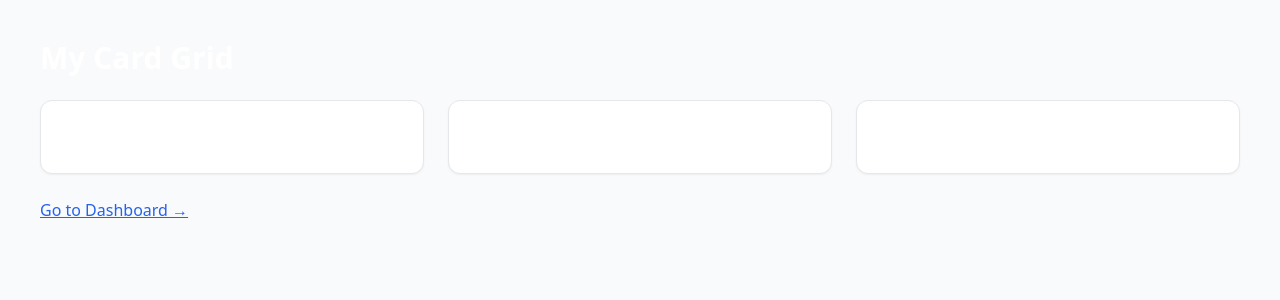
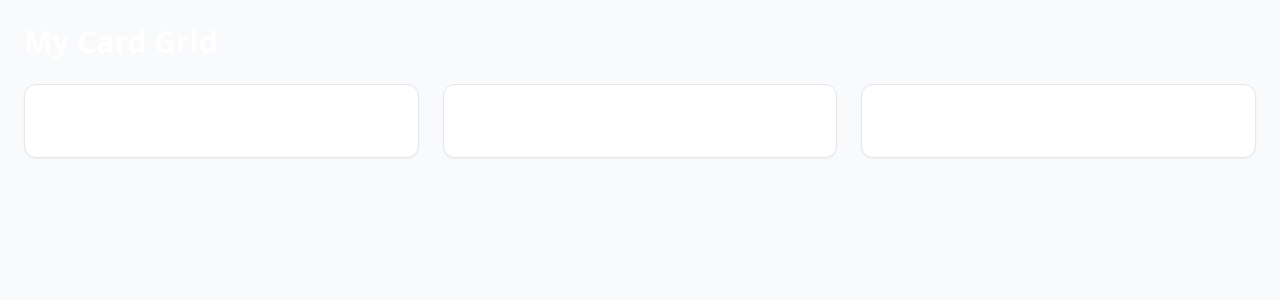
Before and after one commit to BoogieBoogatti/Luminar-Genesis, a Next.js app: page / in a window 1280 px wide. Shown: the top 300 px of the page. Built offline with nearby package versions, Linux system fonts and the light colour scheme.

Commit message:
Update page.tsx

```diff
--- a/app/page.tsx
+++ b/app/page.tsx
@@ -1,6 +1,6 @@
 export default function Home() {
   return (
-    <main className="min-h-screen bg-gray-50 p-6 md:p-10">
+    <main className="min-h-screen bg-gray-50 p-6">
       <div className="mx-auto max-w-7xl">
         <h1 className="text-3xl font-bold mb-6">My Card Grid</h1>
         <div className="grid grid-cols-1 md:grid-cols-3 gap-6">
@@ -14,9 +14,6 @@ export default function Home() {
             Third card content goes here.
           </div>
         </div>
-        <a href="/dashboard" className="mt-6 inline-block text-blue-600 underline">
-          Go to Dashboard →
-        </a>
       </div>
     </main>
   );
```
